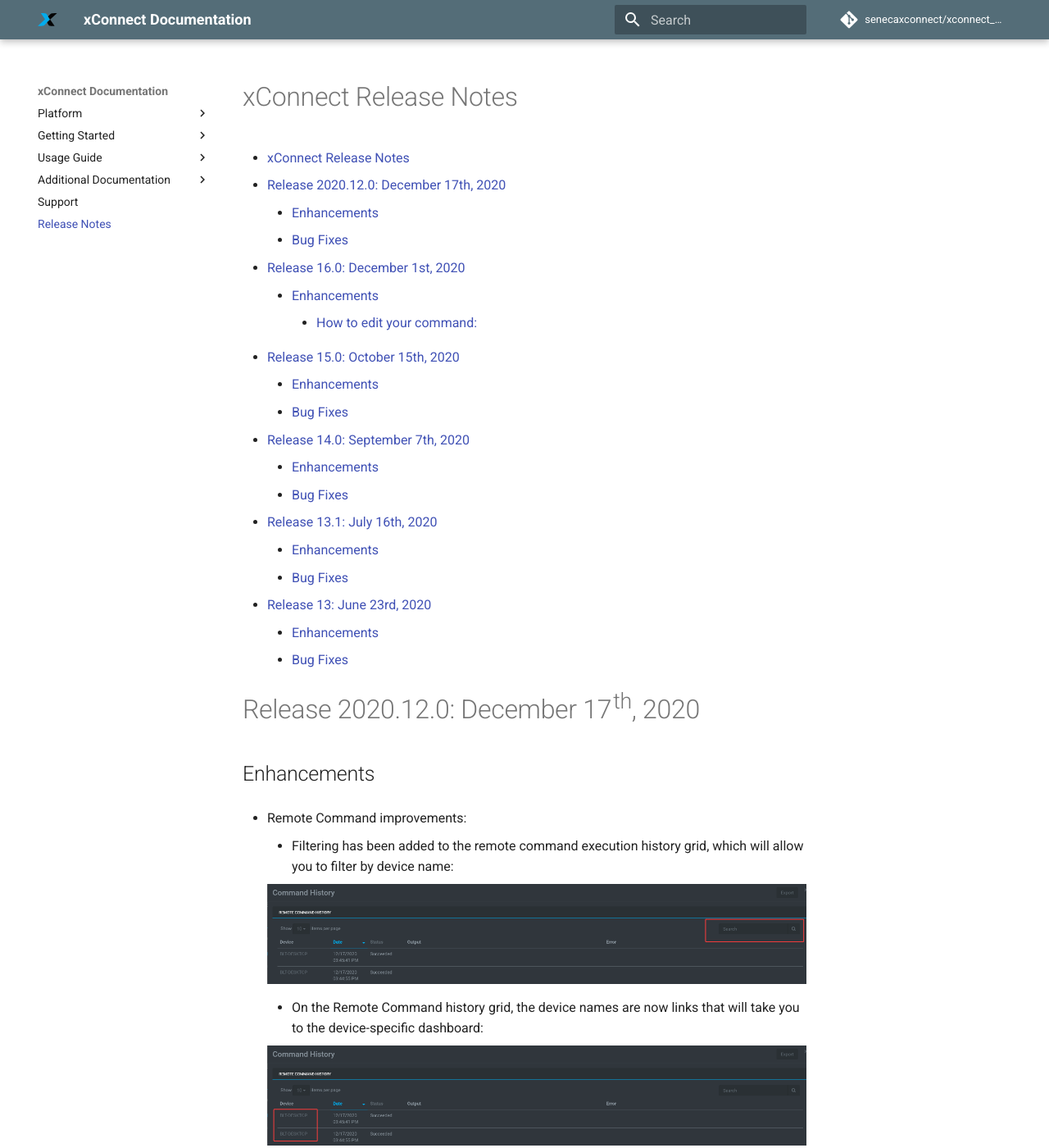
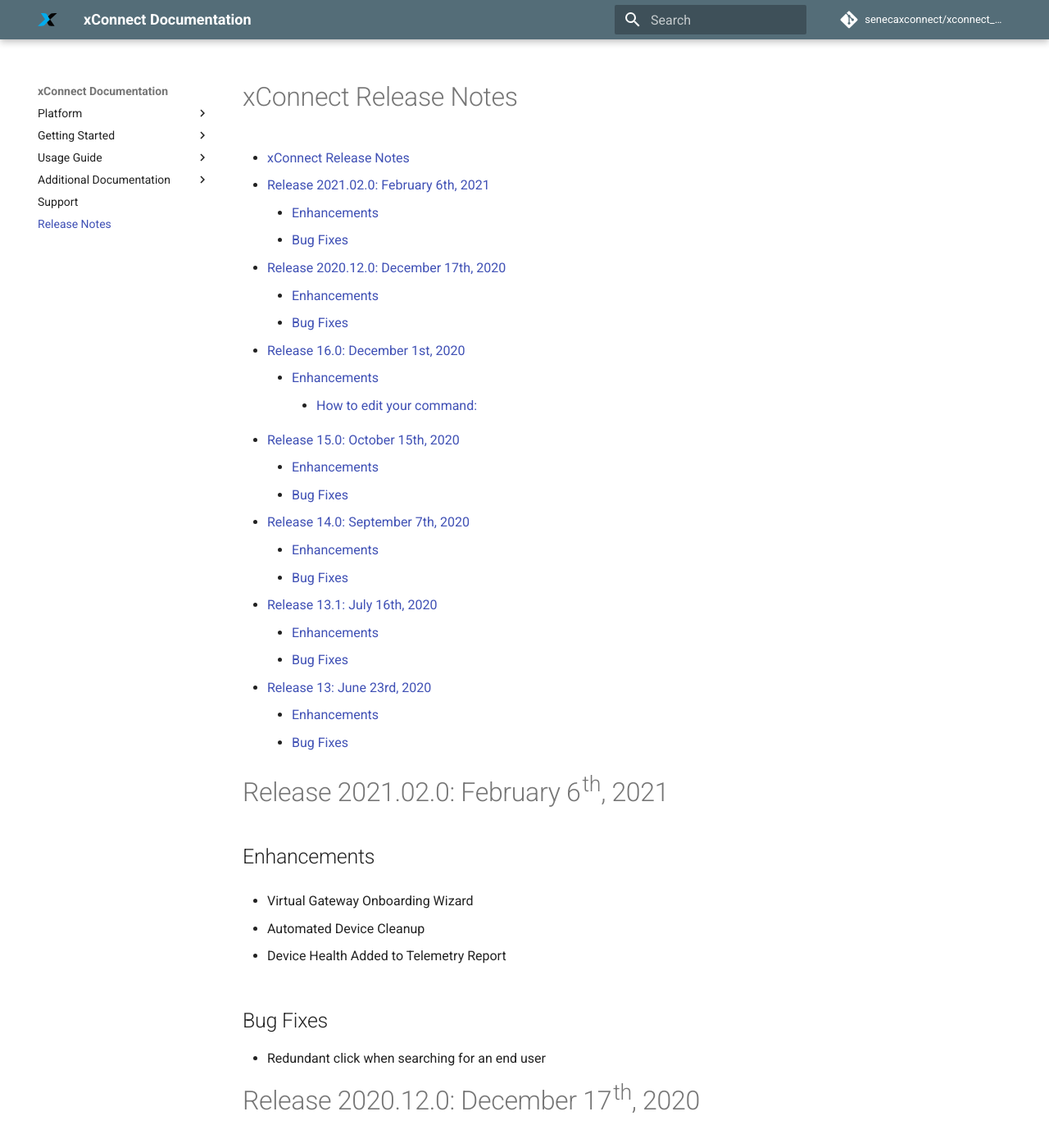
Before and after one commit to senecaxconnect/xconnect_docs, an MkDocs documentation site: the page built from docs/Release_Notes.md, in a window 1280 px wide and 1400 px high. Shown: the whole window at 82% size. Built offline with MkDocs 1.6.1 and Material for MkDocs 9.7.7, drawn with Linux system fonts in a browser that asks for light colours; comment, search, counter and statistics services are not loaded.

Commit message:
Updated documentation for 2021.02.0 release

```diff
--- a/docs/Release_Notes.md
+++ b/docs/Release_Notes.md
@@ -1,5 +1,18 @@
 # xConnect Release Notes
 [TOC]
+
+# Release 2021.02.0: February 6th, 2021
+
+## Enhancements
+- Virtual Gateway Onboarding Wizard
+
+- Automated Device Cleanup
+
+- Device Health Added to Telemetry Report
+
+## Bug Fixes
+
+- Redundant click when searching for an end user
 
 # Release 2020.12.0: December 17th, 2020
 
```
Also changed, not shown: docs/Setup_GenetecIntegration.md (added, +47 -0 lines), docs/index.md (+1 -0 lines), docs/images/genetec01.png (added), docs/images/genetec02.png (added), docs/images/genetec03.png (added), docs/images/genetec04.png (added), docs/images/genetec05.png (added).
